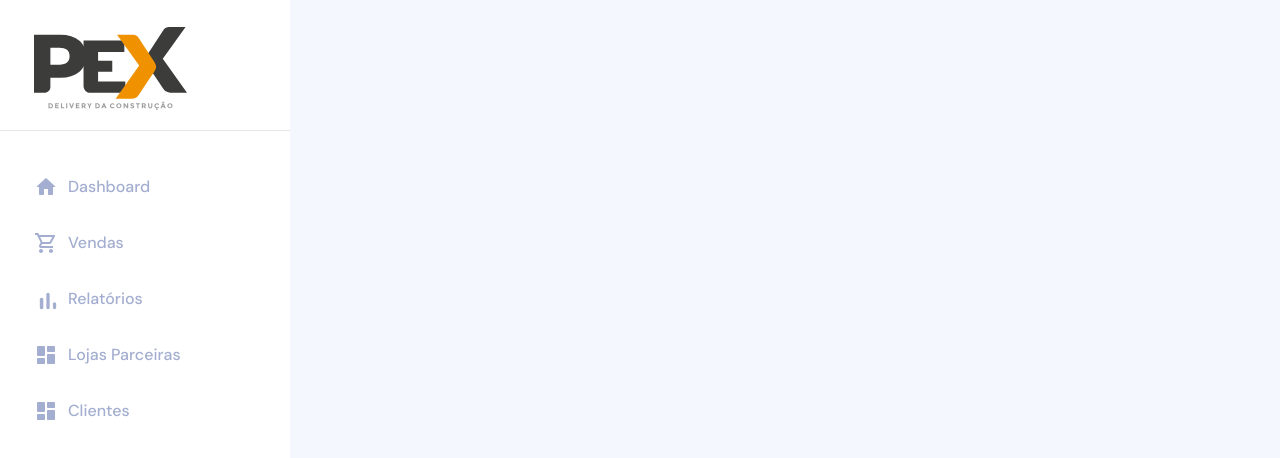
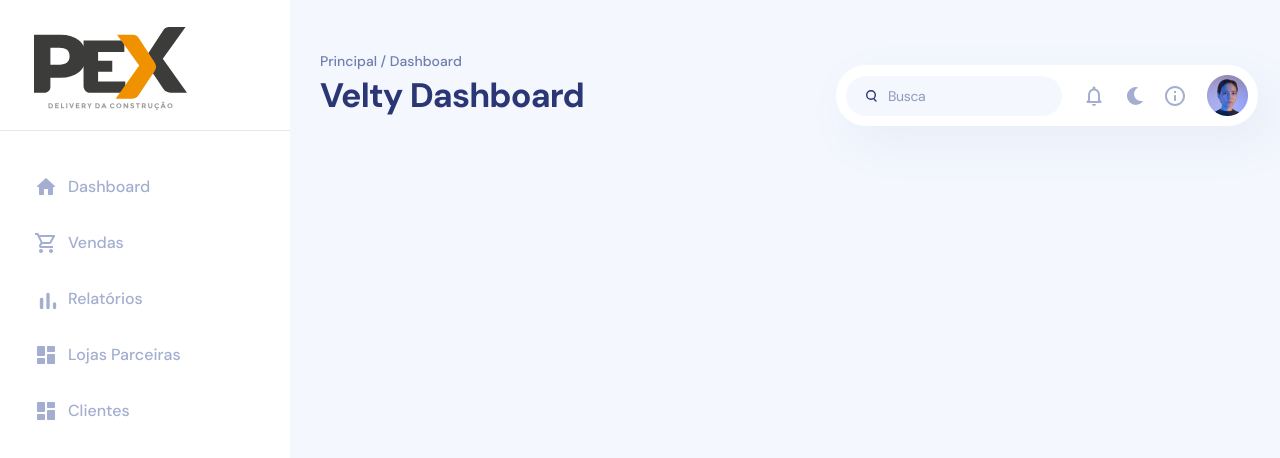
Before and after one commit to felipeaz3vedo/teste-tecnico-v, a Next.js app: page / in a window 1280 px wide. Shown: the top 458 px of the page. Built offline with nearby package versions, Linux system fonts and the light colour scheme.

Commit message:
feat: add header component

```diff
--- /dev/null
+++ b/src/components/Header.tsx
@@ -0,0 +1,75 @@
+import Image from 'next/image';
+import UserAvatar from '../assets/avatar.png';
+import { BellIcon } from '../components/icons/BellIcon';
+import { MoonIcon } from '../components/icons/MoonIcon';
+import { InfoIcon } from '../components/icons/InfoIcon';
+import { MagnifyGlassIcon } from '../components/icons/MagnifyGlassIcon';
+
+export function Header() {
+  return (
+    <header
+      className="
+        flex
+        items-start
+        justify-between
+        w-full
+        max-h-[50px]
+        mt-[49px]
+        ml-[30px]
+        mr-[22px]"
+    >
+      <div>
+        <p className="text-blue-300 text-sm leading-6 font-medium mb-[2px]">
+          Principal / Dashboard
+        </p>
+        <h1 className="text-blue-800 text-[34px] leading-[42px] tracking-tight font-bold">
+          Velty Dashboard
+        </h1>
+      </div>
+
+      <div
+        className="
+          flex items-center
+          gap-5 p-[10px]
+          max-w-[422px]
+          mt-4
+        bg-white
+          rounded-default
+          shadow-default"
+      >
+        <div className="relative ">
+          <div className="absolute inset-y-0 left-0 flex items-center pl-5 pointer-events-none w-[214px] h-[41px]">
+            <MagnifyGlassIcon />
+          </div>
+          <input
+            className="
+            block w-full
+            p-[10px]
+            pl-[42px]
+            text-sm
+          text-gray-900
+            rounded-default
+          bg-gray-50
+          focus:ring-purple-700
+          focus:border-purple-700
+          placeholder:text-blue-100
+            placeholder:tracking-tight"
+            placeholder="Busca"
+          />
+        </div>
+
+        <BellIcon />
+        <MoonIcon fill={'default'} />
+        <InfoIcon />
+
+        <Image
+          src={UserAvatar}
+          alt="Avatar do usuário"
+          width={41}
+          height={41}
+          quality={100}
+        />
+      </div>
+    </header>
+  );
+}
--- a/src/pages/index.tsx
+++ b/src/pages/index.tsx
@@ -1,3 +1,4 @@
+import { Header } from '@/components/Header';
 import Head from 'next/head';
 
 export default function Home() {
@@ -9,6 +10,9 @@ export default function Home() {
         <meta name="viewport" content="width=device-width, initial-scale=1" />
         <link rel="icon" href="/favicon.ico" />
       </Head>
+
+      <Header />
+
       <main></main>
     </>
   );
```
